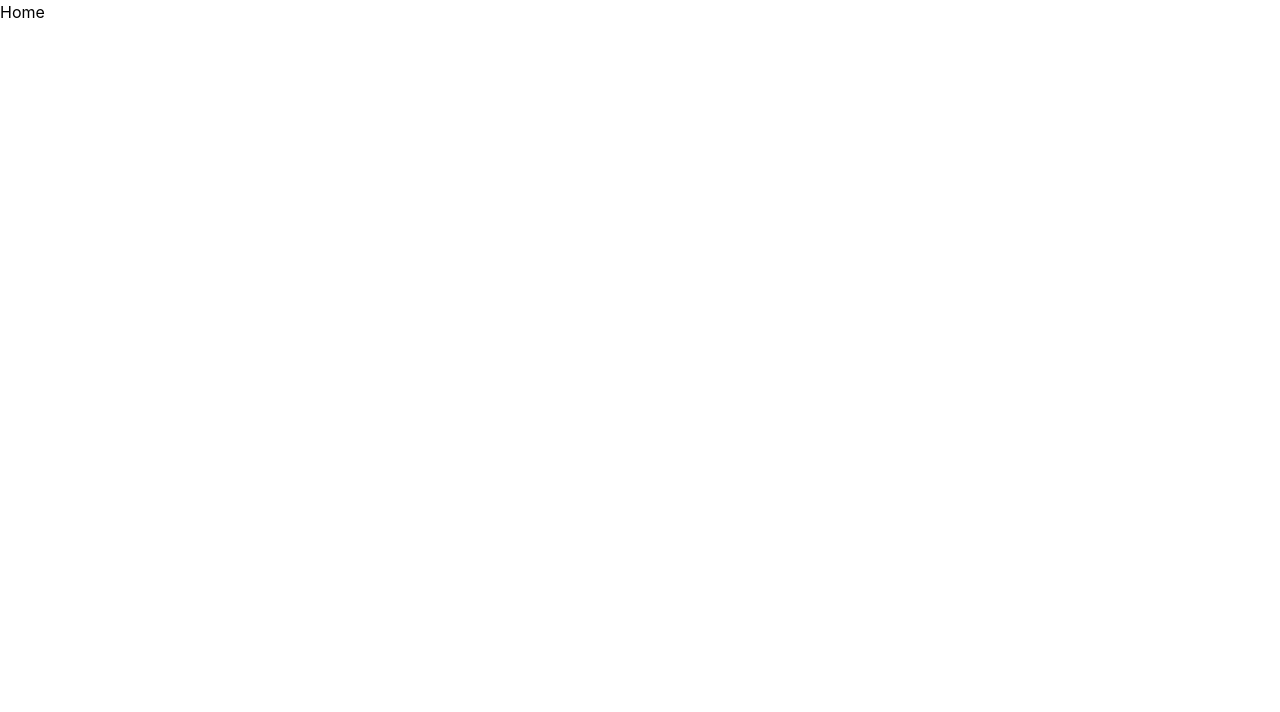
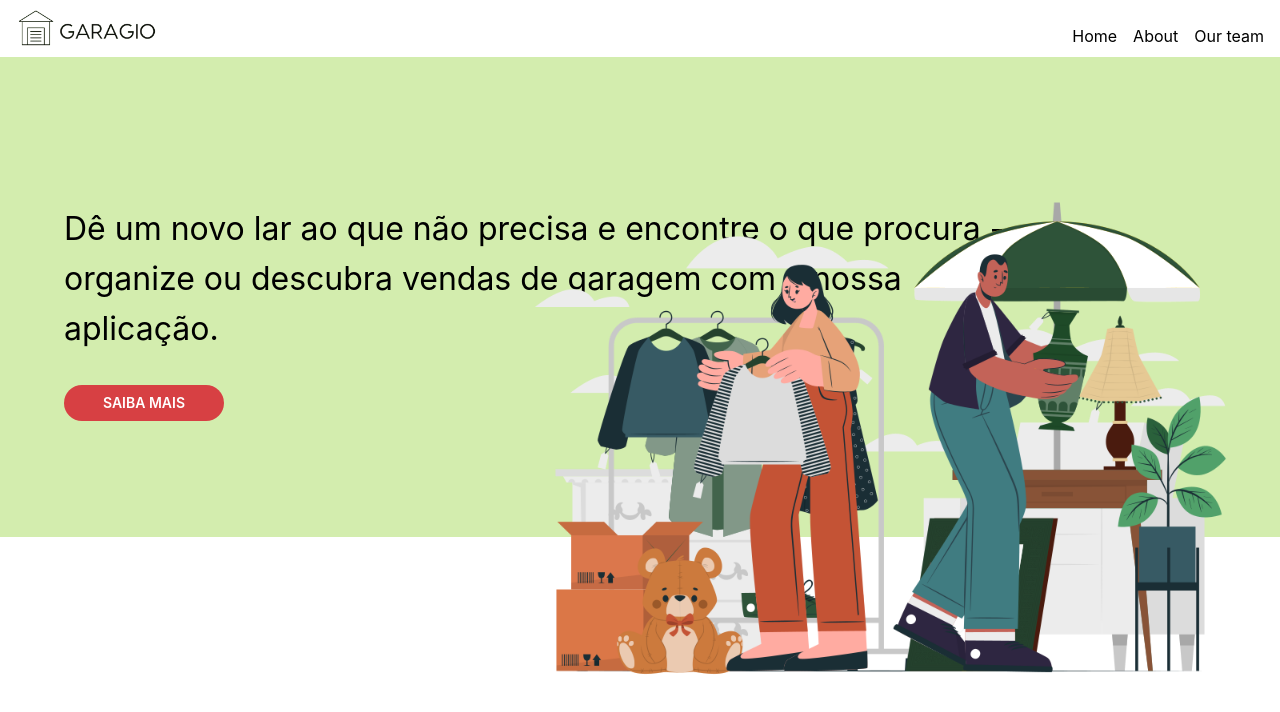
Before and after one commit to tmdbts/garagio, a React (Vite) app: page / in a window 1280 px wide. Shown: the top 712 px of the page. Built offline with nearby package versions, Linux system fonts and the light colour scheme.

Commit message:
✨ implement home page

```diff
--- a/src/Router.tsx
+++ b/src/Router.tsx
@@ -1,10 +1,13 @@
 import React from 'react';
 import { Route, Routes } from 'react-router-dom';
+import Home from './views/Home';
+import About from './views/About';
 
 const Router = (): React.ReactNode => {
     return (
         <Routes>
-            <Route path='/' element={<div>Home</div>} />
+            <Route path='/' element={<Home />} />
+            <Route path='/about' element={<About />} />
         </Routes>
     );
 };
--- a/src/components/Header/Header.module.scss
+++ b/src/components/Header/Header.module.scss
@@ -1,4 +1,5 @@
 .header {
+	padding: 0 1rem;
 	display: flex;
 	flex-direction: column;
 	//justify-content: space-between;
--- a/src/components/Header/index.tsx
+++ b/src/components/Header/index.tsx
@@ -21,7 +21,7 @@ const Header = (): React.ReactNode => {
                 <nav className={styles.nav}>
                     <ul className={styles.ul}>
                         <li className={styles.item}>
-                            <a href='#' className={styles.link}>
+                            <a href='/' className={styles.link}>
                                 Home
                             </a>
                         </li>
--- a/src/globalStyles.scss
+++ b/src/globalStyles.scss
@@ -4,7 +4,7 @@ html, body {
 
 body {
 	margin: 0;
-	padding: 1rem;
+	//padding: 1rem;
 }
 
 *, *::before, *::after {
--- a/src/main.tsx
+++ b/src/main.tsx
@@ -3,13 +3,10 @@ import ReactDOM from 'react-dom/client';
 import App from './App.tsx';
 import '@mantine/core/styles.css';
 import '@mantine/carousel/styles.css';
-import { MantineProvider } from '@mantine/core';
-import theme from './mantineTheme.ts';
+import './globalStyles.scss';
 
 ReactDOM.createRoot(document.getElementById('root')!).render(
-  <React.StrictMode>
-    <MantineProvider theme={theme}>
-      <App />
-    </MantineProvider>
-  </React.StrictMode>,
+    <React.StrictMode>
+        <App />
+    </React.StrictMode>,
 );
--- /dev/null
+++ b/src/views/Home/Home.module.scss
@@ -0,0 +1,75 @@
+.home {
+	height: 100dvh;
+
+	.hero {
+		padding: 1rem;
+		background-color: var(--mantine-color-primary);
+		display: flex;
+		flex-direction: column;
+		position: relative;
+		width: 100%;
+		height: calc(100% - 20rem);
+
+		.description {
+			font-size: 1.5rem;
+		}
+
+		.cta {
+			position: absolute;
+			bottom: -1rem;
+			width: calc(100% - 2rem);
+			background-color: var(--mantine-color-secondary);
+		}
+
+		.image {
+			display: block;
+			width: 100%;
+			order: -1;
+		}
+	}
+}
+
+@media only screen and (min-width: 768px) {
+	.home {
+		.hero {
+			justify-content: center;
+			position: relative;
+
+			.description {
+				font-size: 2rem;
+			}
+
+			.cta {
+				position: unset;
+				width: 10rem;
+
+			}
+
+			.image {
+				order: initial;
+				width: 40rem;
+				position: absolute;
+				bottom: -10rem;
+				right: -2rem;
+			}
+		}
+	}
+}
+
+@media only screen and (min-width: 1024px) {
+	.home {
+		.hero {
+			padding-left: 4rem;
+
+			.description {
+				max-width: 60rem;
+			}
+
+			.image {
+				width: 50rem;
+				bottom: -11rem;
+				right: 0;
+			}
+		}
+	}
+}
--- /dev/null
+++ b/src/views/Home/index.tsx
@@ -0,0 +1,30 @@
+import React from 'react';
+import Header from '../../components/Header';
+import { Button } from '@mantine/core';
+import styles from './Home.module.scss';
+import illustration from '../../assets/home_illustration.png';
+
+const Home = (): React.ReactNode => {
+    return (
+        <div className={styles.home}>
+            <Header />
+            <div className={styles.hero}>
+                <p className={styles.description}>
+                    Dê um novo lar ao que não precisa e encontre o que procura -
+                    organize ou descubra vendas de garagem com a nossa
+                    aplicação.
+                </p>
+                <Button radius='xl' className={styles.cta}>
+                    SAIBA MAIS
+                </Button>
+                <img
+                    src={illustration}
+                    alt='Illustrations of a garage sale'
+                    className={styles.image}
+                />
+            </div>
+        </div>
+    );
+};
+
+export default Home;
```
Also changed, not shown: src/views/Home.tsx (deleted, +0 -11 lines), src/assets/home_illustration.png (added).
